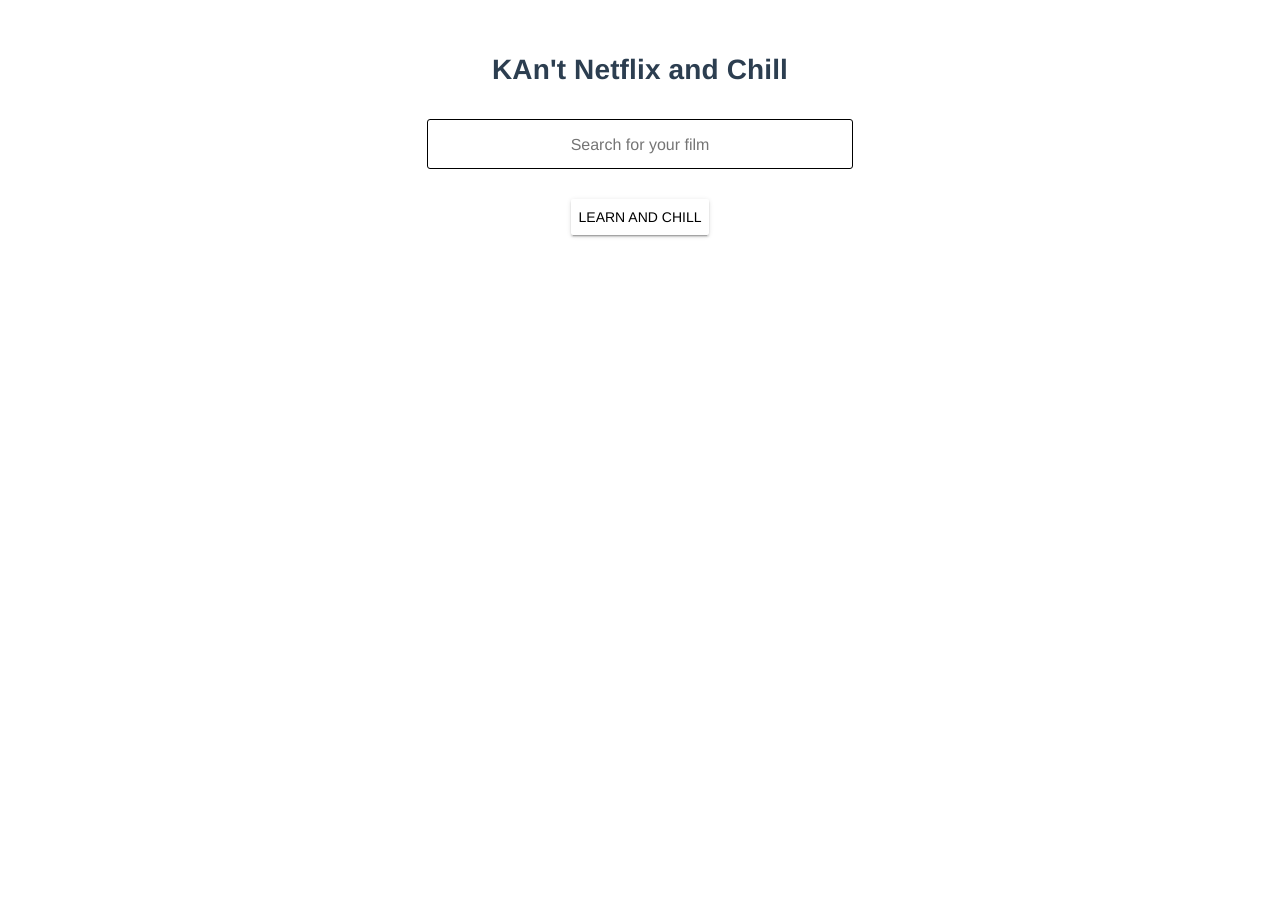
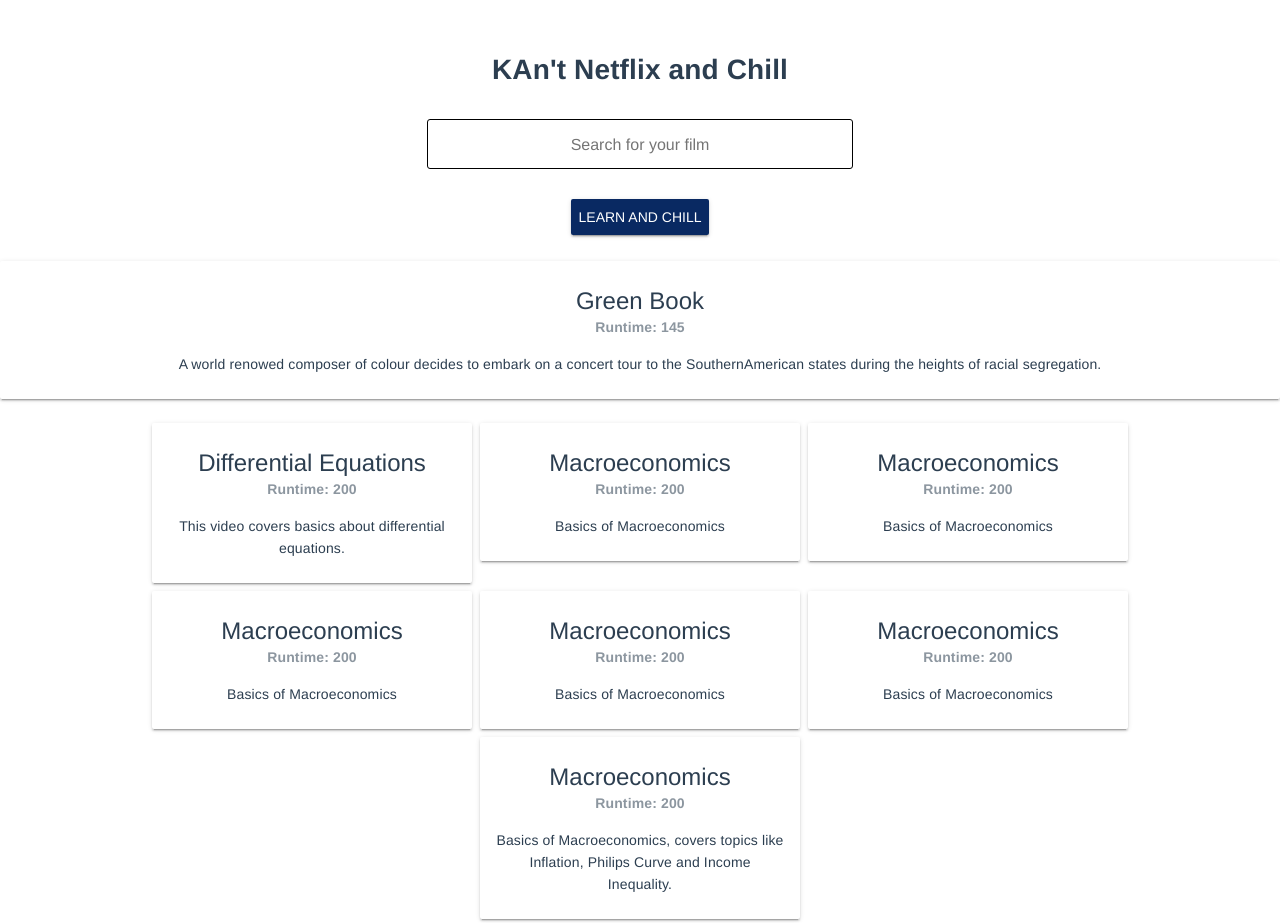
Before and after one commit to achadha0111/hacktheburgh-2019, a Vue app in the folder khan-academy-netflix/: page / in a window 1280 px wide. Both pictures are taken after a click on the button "LEARN AND CHILL". Before the commit the page ends 860 px from the top, so only its background shows below. Built offline with nearby package versions, Linux system fonts and the light colour scheme; what @saeris/vue-spinners would draw is missing.

Commit message:
Complete UI structure

```diff
--- a/khan-academy-netflix/src/components/Search.vue
+++ b/khan-academy-netflix/src/components/Search.vue
@@ -35,13 +35,25 @@
             <!--</div>-->
         <!--</div>-->
 
-        <!-- Results -->
-        <div class="results">
-            <div class="md-layout" :class="`md-alignment`">
+        <!-- Movie Result -->
 
-                <div class="md-layout-item" style="margin-bottom:20px;">
-                    <div v-for="video in results" class="results col-lg-4 col-md-6 col-xs-12">
-                        <md-card class="md-primary" flex md-with-hover md-elevation="15">
+        <div v-for="movie in movieResult" class="results col-lg-10 col-md-offset-2 col-md-8">
+            <md-card class="md-primary" flex md-with-hover md-elevation="15" style="margin-bottom:20px;">
+                <md-card-header>
+                    <div class="md-title">{{movie.title}}</div>
+                    <div class="md-subhead" style="font-weight:bold;">
+                        Runtime: {{ movie.runtime }} <br>
+                    </div>
+                </md-card-header>
+                <md-card-content>
+                    {{movie.overview}}
+                </md-card-content>
+            </md-card>
+        </div>
+
+        <!-- Video Results -->
+        <div>
+            <md-card v-for="video in results" class="md-primary col-md-3 videos" flex md-with-hover md-elevation="15">
                 <md-card-header>
                     <div class="md-title">{{video.title}}</div>
                     <div class="md-subhead" style="font-weight:bold;">
@@ -55,12 +67,6 @@
         </div>
     </div>
 
-            </div>
-        </div>
-
-
-
-    </div>
 
 
 </template>
@@ -73,6 +79,7 @@
     export default {
         name: 'search',
         data: () => ({
+            movieResult: [],
             results: [],
             filmString: '',
             loading: false
@@ -82,7 +89,13 @@
             startSearch: function() {
                 this.loading=true;
                 console.log("Button pressed");
-                setTimeout(this.fetchDummyResults, 6000);
+                setTimeout(this.fetchDummyResults, 2000);
+                this.movieResult = [{
+                  "title": "Green Book",
+                  "overview": "A world renowed composer of colour decides to embark on a concert tour to the Southern" +
+                  "American states during the heights of racial segregation.",
+                  "runtime": 145
+                }];
                 this.filmString = '';
             },
 
@@ -97,6 +110,32 @@
                         "title": "Macroeconomics",
                         "overview": "Basics of Macroeconomics",
                         "runtime": 200
+                    },
+                    {
+                        "title": "Macroeconomics",
+                        "overview": "Basics of Macroeconomics",
+                        "runtime": 200
+                    },
+                    {
+                        "title": "Macroeconomics",
+                        "overview": "Basics of Macroeconomics",
+                        "runtime": 200
+                    },
+                    {
+                        "title": "Macroeconomics",
+                        "overview": "Basics of Macroeconomics",
+                        "runtime": 200
+                    },
+                    {
+                        "title": "Macroeconomics",
+                        "overview": "Basics of Macroeconomics",
+                        "runtime": 200
+                    },
+                    {
+                        "title": "Macroeconomics",
+                        "overview": "Basics of Macroeconomics, covers topics like Inflation, Philips Curve " +
+                        "and Income Inequality.",
+                        "runtime": 200
                     }
                 ]
             }
@@ -106,6 +145,11 @@
 </script>
 
 <style scoped>
+
+    .search-btn {
+        background: #092962;
+        color: white;
+    }
     #search {
         text-align: center;
         color: black;
@@ -116,4 +160,13 @@
         height:50px;
     }
 
+
+
+    .videos {
+        width: 320px;
+        margin: 4px;
+        display: inline-block;
+        vertical-align: top;
+    }
+
 </style>
```
Lines whose indentation alone changed are shown as unchanged.
